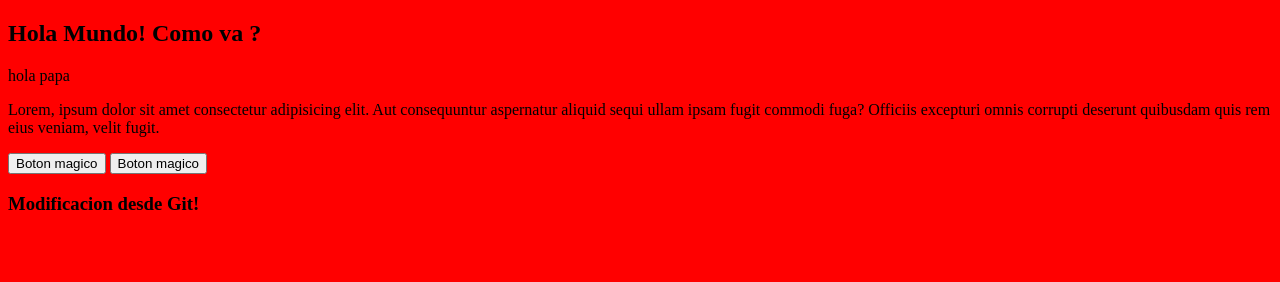
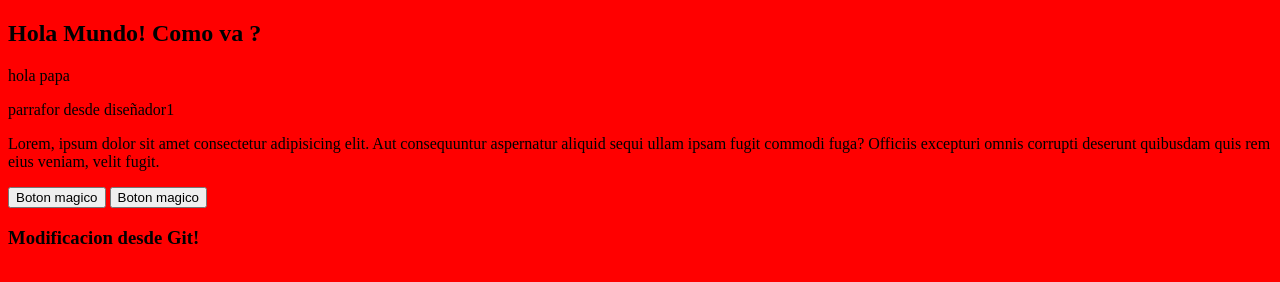
Before and after one commit to marcoTulio94/sigueCursoGit, a plain HTML site: page index.html in a window 1280 px wide. Drawn offline with Linux system fonts and the light colour scheme.

Commit message:
parrafo desde diseñador

```diff
--- a/index.html
+++ b/index.html
@@ -10,6 +10,7 @@
 
     <h2>Hola Mundo! Como va ?</h2>
     <p> hola papa</p>
+    <p> parrafor desde diseñador1</p>
     <p>Lorem, ipsum dolor sit amet consectetur adipisicing elit. Aut consequuntur aspernatur aliquid sequi ullam ipsam fugit commodi fuga? Officiis excepturi omnis corrupti deserunt quibusdam quis rem eius veniam, velit fugit.</p>
     <button id="btn">Boton magico</button>
     <button id="btn">Boton magico</button>
```
